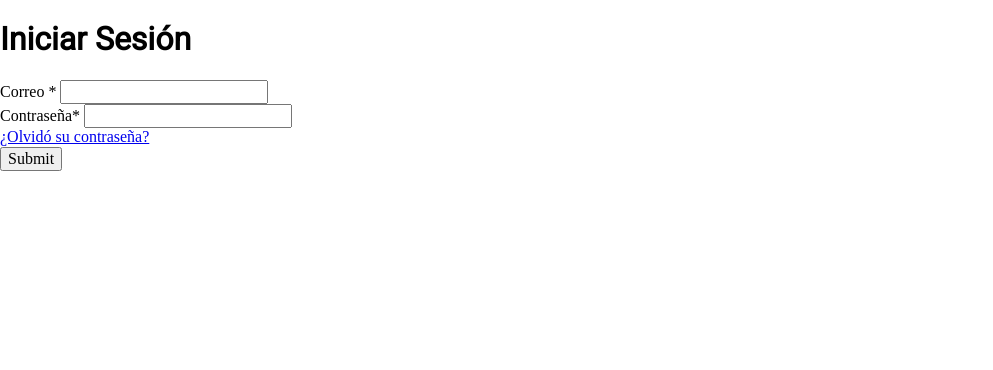
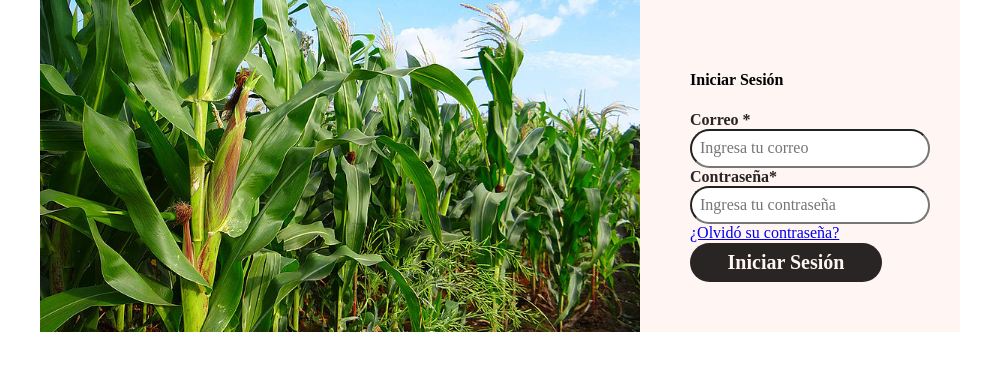
Before and after one commit to MARodriguez123/MisionAgroTest, a plain HTML site: page templates/Login.html in a window 1280 px wide. Shown: the whole page, without its empty margins (0-993 px from the left). Drawn offline with Linux system fonts and the light colour scheme.

Commit message:
Cambios en horas de la noche

```diff
--- a/styles/styles.css
+++ b/styles/styles.css
@@ -1,5 +1,7 @@
 :root{
   --blanco:  #FFF6F4 ;
+  --negro: #292525;
+  --verde: #142D10;
   --fuente:  'Roboto', sans-serif;
 }
 
@@ -16,3 +18,84 @@ body{
 h1{
     font-family: 'Roboto', sans-serif;
 }
+
+.contenedor{
+   margin: 0 auto;
+   max-width: 1200px;
+   width: 100%;
+}
+.img-form{
+    background-image: url('../img/maiz.jpg');
+    background-position: center center ;
+    background-size: cover;
+    height: 200px;
+   flex:0 0 calc(50%)
+}
+/*media query*/
+
+@media(min-width:768px){
+    /*A partir de tableta se vuelve auto*/
+    .img-form{
+        height: auto;
+    }
+
+
+}
+@media(min-width:768px) {
+    .form-container{
+        display: flex;
+    }
+
+}
+.formulario{
+    padding: 50px;
+    background-color: var(--blanco);
+}
+.text-formulario h3, input label, .contraseña-perdida, .a {
+
+    color: var(--negro);
+
+}
+
+.text-formulario h3{
+
+    font-size: 60px;
+    text-align: center;
+}
+
+.input label{
+    display: block;
+    font-size: 25 px;
+    font-weight: bold;
+    color: var(--negro);
+    margin: 20 px 0 0 ;
+
+}
+.input input{
+    width: 100%;
+    padding: 8px 8px ;
+
+    border-radius: 20px;
+    outline: none;
+
+
+}
+
+/*Colores al botón*/
+
+.input input[type="submit"]{
+    background-color: var(--negro);
+    width: 80%;
+
+    color: var(--blanco);
+    font-size: 20px;
+    font-weight: bold;
+    border: none;
+
+}
+.input input[type="submit"]:hover{
+    cursor: pointer;
+    background-color: var(--verde);
+
+
+}
--- a/templates/Login.html
+++ b/templates/Login.html
@@ -14,28 +14,28 @@
 </head>
 
 <body>
-   <div class="form-container">
+   <div class="form-container contenedor">
       <div class="img-form">
 
       </div>
       <form class="formulario">
         <div class="text-formulario">
-            <h1>Iniciar Sesión</h1>
+            <h4>Iniciar Sesión</h4>
         </div>
         <div class="input">
             <label for="correo" >Correo *</label>
-            <input type="text" id="correo">
+            <input  placeholder="Ingresa tu correo" type="text" id="correo">
 
         </div>
         <div class="input">
             <label for="contraseña">Contraseña*</label>
-            <input type="password" id="contraseña">
+            <input placeholder="Ingresa tu contraseña" type="password" id="contraseña">
         </div>
         <div class="contraseña-perdida">
             <a href="#">¿Olvidó su contraseña?</a>
         </div>
         <div class="input">
-            <input type="submit">
+            <input type="submit" value="Iniciar Sesión">
         </div>
       </form>
    </div>
```
Also changed, not shown: img/maiz.jpg (added).
